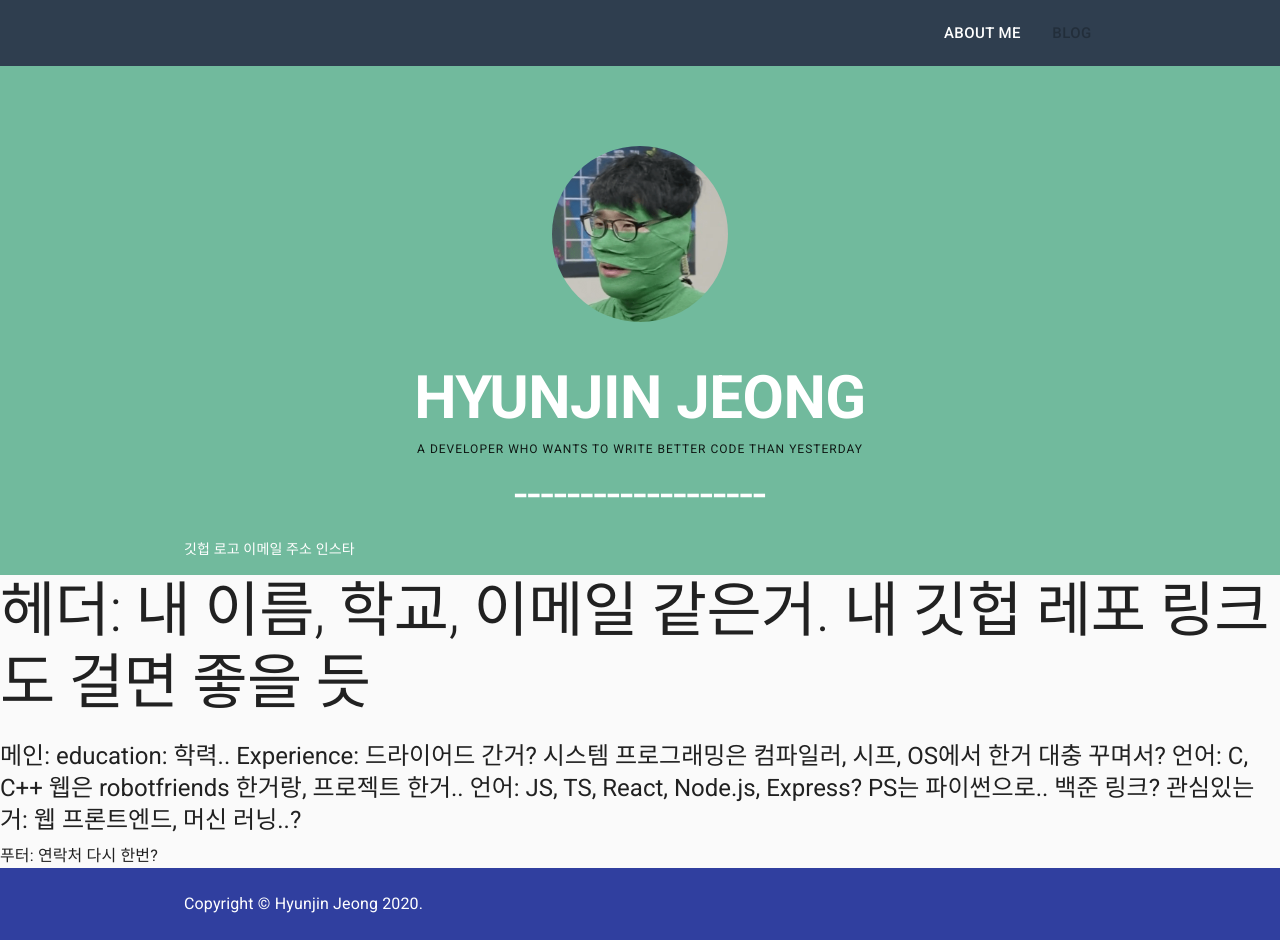
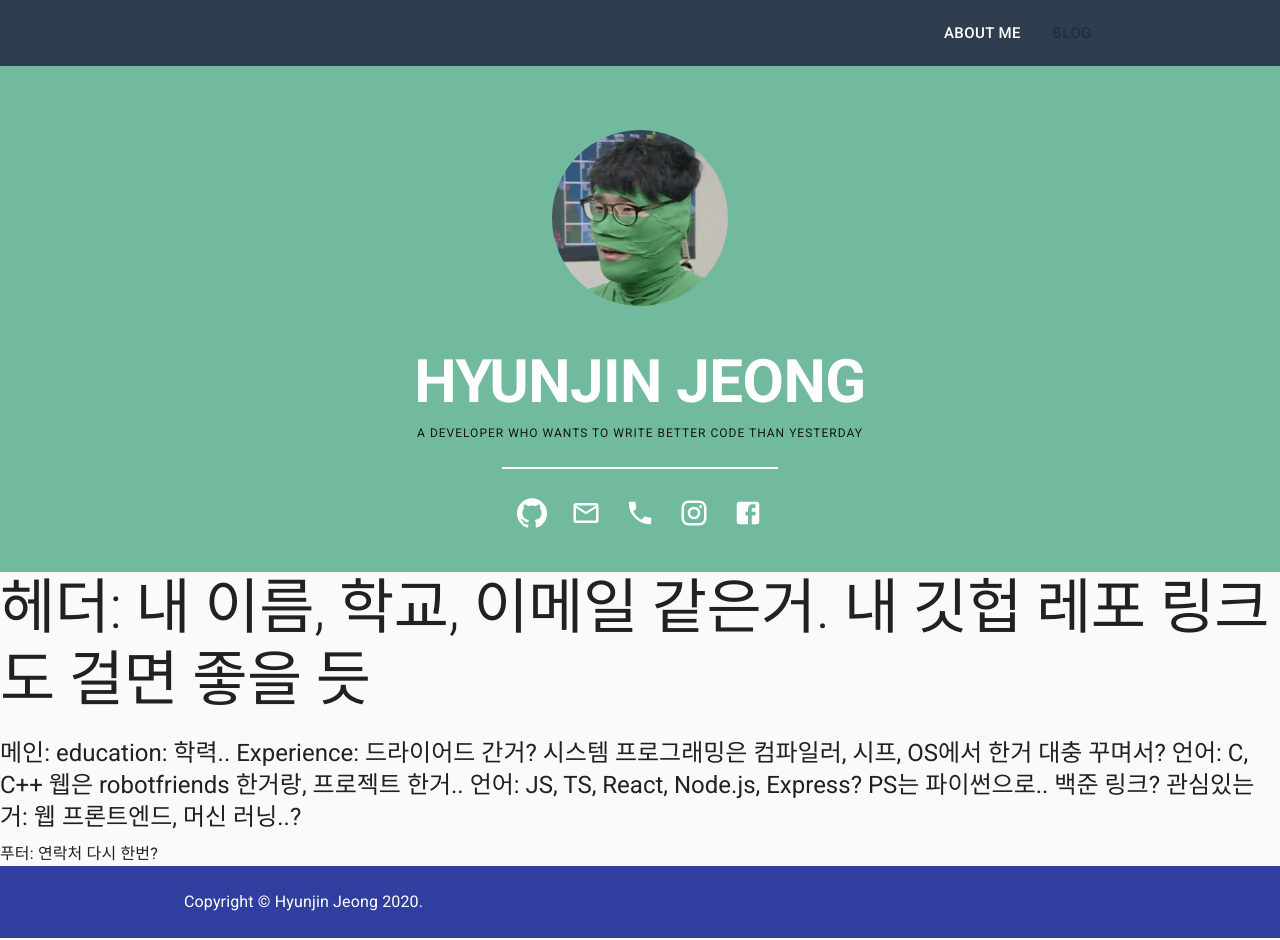
Before and after one commit to hyunjinjeong/hyunjinjeong.github.io, a Gatsby site: page / in a window 1280 px wide. Built offline with nearby package versions, Linux system fonts and the light colour scheme; Gatsby itself is replaced by a stand-in of ours.

Commit message:
Finish making the Description section

```diff
--- a/src/components/description.tsx
+++ b/src/components/description.tsx
@@ -3,13 +3,20 @@ import Avatar from '@material-ui/core/Avatar';
 import { styled } from '@material-ui/core/styles';
 import Typography from '@material-ui/core/Typography';
 import Container from '@material-ui/core/Container';
+import Grid from '@material-ui/core/Grid';
+import IconButton from '@material-ui/core/IconButton';
+import MailOutlineIcon from '@material-ui/icons/MailOutline';
+import GitHubIcon from '@material-ui/icons/GitHub';
+import PhoneIcon from '@material-ui/icons/Phone';
+import Tooltip from '@material-ui/core/Tooltip';
+import FacebookIcon from '@material-ui/icons/Facebook';
+import InstagramIcon from '@material-ui/icons/Instagram';
 
 import Face from '../images/face.png';
 
 const StyledBackground = styled('div')(({ theme }) => ({
   backgroundColor: '#71ba9d',
-  paddingTop: theme.spacing(8),
-  paddingBottom: theme.spacing(2),
+  padding: theme.spacing(6, 2, 4),
   color: theme.palette.primary.contrastText,
 }));
 
@@ -22,9 +29,20 @@ const StyledAvatar = styled(Avatar)(({ theme }) => ({
   marginRight: 'auto',
 }));
 
-const Description: React.FC = () => (
-  <StyledBackground>
-    <Container maxWidth="md">
+const iconStyle = {
+  fontSize: '30px',
+  color: 'white',
+};
+
+const hrStyle = {
+  height: '2px',
+  border: '0',
+  background: 'white',
+  width: '50%',
+};
+
+const AboutMe = (): JSX.Element => (
+  <>
     <StyledAvatar alt="my face" src={Face} />
     <Typography align="center" variant="h2" component="h1">
       <strong>HYUNJIN JEONG</strong>
@@ -37,10 +55,85 @@ const Description: React.FC = () => (
     >
       A developer who wants to write better code than yesterday
     </Typography>
-      <Typography align="center" variant="h3" component="h2" gutterBottom>
-        -------------------
+  </>
+);
+
+const Contacts = (): JSX.Element => (
+  <>
+    <Grid container>
+      <Grid item xs={12}>
+        <Grid container justify="center">
+          <Grid item>
+            <a
+              href="https://github.com/hyunjin95"
+              target="_blank"
+              rel="noopener noreferrer"
+            >
+              <Tooltip title="GitHub">
+                <IconButton aria-label="GitHub Icon">
+                  <GitHubIcon style={iconStyle} />
+                </IconButton>
+              </Tooltip>
+            </a>
+          </Grid>
+          <Grid item>
+            <a href="mailto:hyunjin.dev@gmail.com">
+              <Tooltip title="Email">
+                <IconButton aria-label="Email Icon">
+                  <MailOutlineIcon style={iconStyle} />
+                </IconButton>
+              </Tooltip>
+            </a>
+          </Grid>
+          <Grid item>
+            <a href="tel:+821046245993">
+              <Tooltip title="Phone">
+                <IconButton aria-label="Phone Icon">
+                  <PhoneIcon style={iconStyle} />
+                </IconButton>
+              </Tooltip>
+            </a>
+          </Grid>
+          <Grid item>
+            <a
+              href="https://www.instagram.com/hyunjin_j_95/"
+              target="_blank"
+              rel="noopener noreferrer"
+            >
+              <Tooltip title="Instagram">
+                <IconButton aria-label="Instagram Icon">
+                  <InstagramIcon style={iconStyle} />
+                </IconButton>
+              </Tooltip>
+            </a>
+          </Grid>
+          <Grid item>
+            <a
+              href="https://www.facebook.com/profile.php?id=100003653446976"
+              target="_blank"
+              rel="noopener noreferrer"
+            >
+              <Tooltip title="Facebook">
+                <IconButton aria-label="Facebook Icon">
+                  <FacebookIcon style={iconStyle} />
+                </IconButton>
+              </Tooltip>
+            </a>
+          </Grid>
+        </Grid>
+      </Grid>
+    </Grid>
+  </>
+);
+
+const Description: React.FC = () => (
+  <StyledBackground>
+    <Container maxWidth="sm">
+      <AboutMe />
+      <Typography align="center" variant="h4">
+        <hr style={hrStyle} />
       </Typography>
-      깃헙 로고 이메일 주소 인스타
+      <Contacts />
     </Container>
   </StyledBackground>
 );
```
Lines whose indentation alone changed are shown as unchanged.
